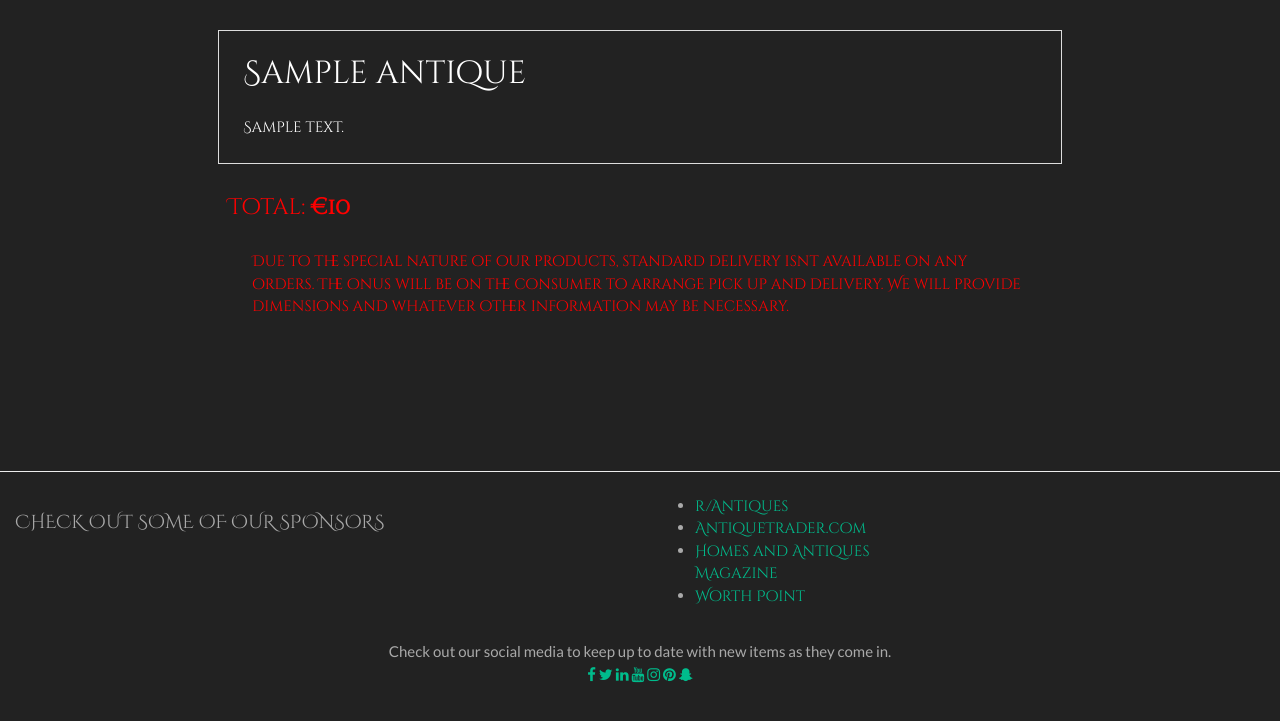
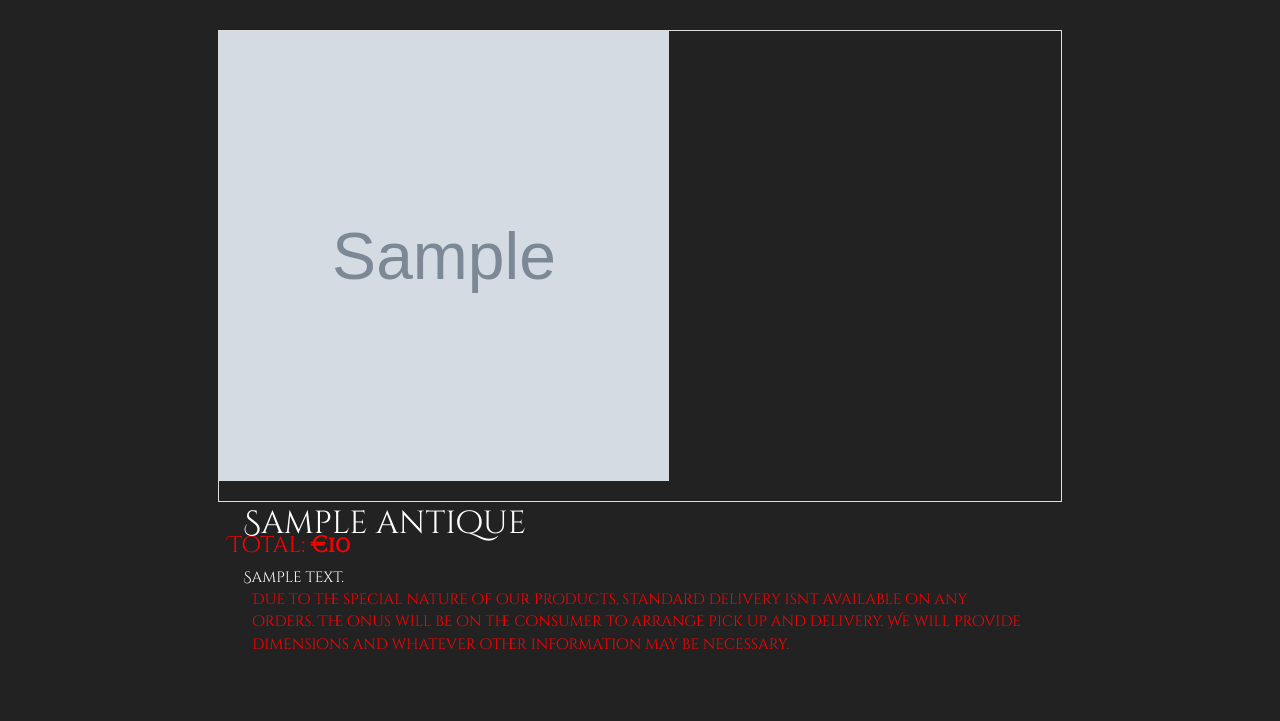
Before and after one commit to Didgerydont/fullstack-milestone, a Django app: template checkout/templates/checkout.html in a window 1280 px wide. Shown: the part 71-792 px from the top of the page. Before the commit the page ends 754 px from the top, so only its background shows below. Run offline with Django 3.2, Linux system fonts and the light colour scheme; the template is opened without the code that fills it: most values are stand-ins (such as "Sample title", 1, 10 or a date in 2020); grey boxes marked "Sample" are stand-in pictures; some libraries are stand-ins or nearby versions; some web fonts are replaced.

Commit message:
images working

```diff
--- a/auction/templates/showallauctions.html
+++ b/auction/templates/showallauctions.html
@@ -33,7 +33,7 @@
             <div class="col-xs-12 offset-md-1 col-md-5 display panel panel-default mb-3">
                 <div class="panel-body p-3">
                     <div class="image-container m-1">
-                        <img src="{{ MEDIA_URL }}{{ auction.antiques.image }}" alt="Product Image" height="100%" width="100%">
+                        <img class="antique" src="{{ MEDIA_URL }}{{ auction.antiques.image }}" alt="Product Image" height="100%" width="100%">
                     </div>
                     <h3 class="p-3">{{auction.antiques.name}}</h3>
                     <button class="btn btn-primary m-3 hide-description" type="button" data-toggle="collapse"  aria-expanded="false">
--- a/checkout/templates/checkout.html
+++ b/checkout/templates/checkout.html
@@ -15,7 +15,8 @@
 <div class="row row-flex">
     <div class="col-xs-12 offset-md-2 col-md-8 display panel panel-default">
         <div class="panel-body">
-            <div class="antique" style="background-image: url('{{ MEDIA_URL }}{{ auction.antiques.image }}')"></div>
+            <img class="antique" src="{{ MEDIA_URL }}{{ auction.antiques.image }}" alt="Product Image" height="100%" width="100%">
+
             <div class="caption">
                 <h3 class="m-4">{{ auction.antiques.name }}</h3>
                 <p class="m-4 product-description">{{ auction.antiques.description }}</p>
```
